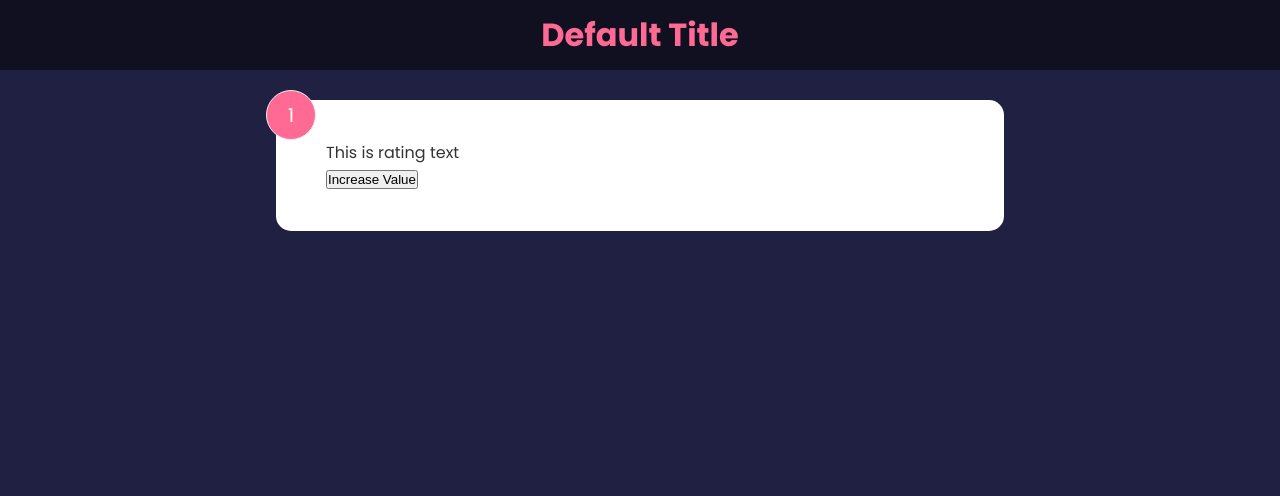
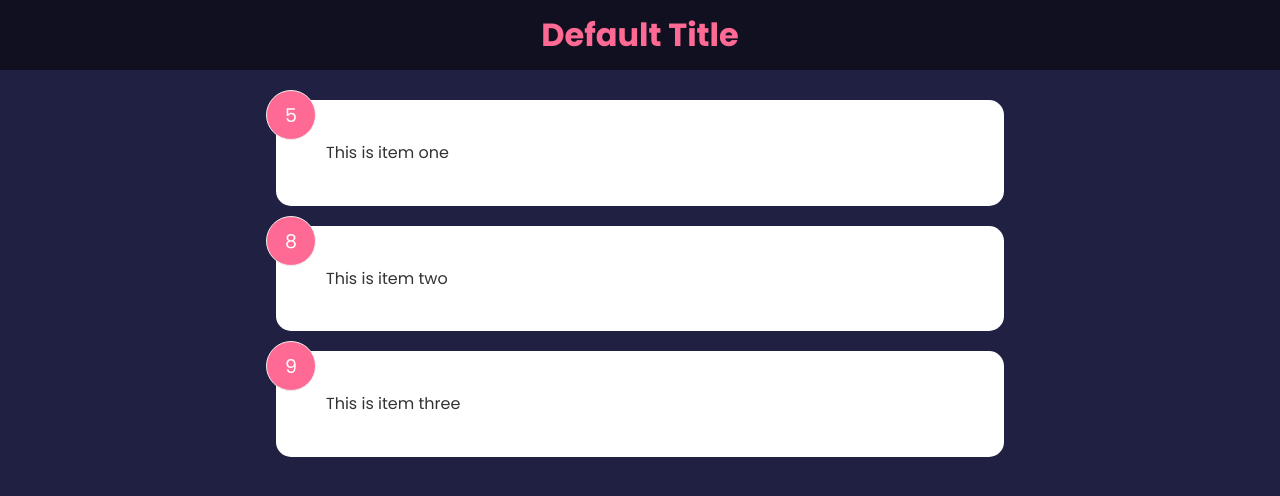
Before and after one commit to jfBiswajit/feedback, a React (Create React App) app: page / in a window 1280 px wide. Shown: the top 496 px of the page. Built offline with nearby package versions, Linux system fonts and the light colour scheme.

Commit message:
Add: S3E4

```diff
--- a/src/App.js
+++ b/src/App.js
@@ -1,12 +1,15 @@
 import Header from './components/Header';
-import FeedbackItem from './components/FeedbackItem';
+import FeedbackList from './components/FeedbackList';
+import Feedbacks from './components/data/Feedbacks';
+import { useState } from 'react';
 
 function App() {
+  const [feedbacks, setFeedback] = useState(Feedbacks);
   return (
     <>
       <Header />
       <div className="container">
-        <FeedbackItem />
+        <FeedbackList feedbacks={feedbacks} />
       </div>
     </>
   );
--- a/src/components/FeedbackItem.jsx
+++ b/src/components/FeedbackItem.jsx
@@ -1,19 +1,11 @@
 import { useState } from 'react';
 
-function FeedbackItem() {
-  const [rating, setRating] = useState(1);
-  const [text, setText] = useState('This is rating text');
-
-  const handelClick = () => {
-    setRating((prev) => ++prev);
-  };
-
+function FeedbackItem({ item }) {
   return (
     <div>
       <div className="card">
-        <div className="num-display"> {rating} </div>
-        <div className="text-display"> {text} </div>
-        <button onClick={handelClick}>Increase Value</button>
+        <div className="num-display"> {item.rating} </div>
+        <div className="text-display"> {item.text} </div>
       </div>
     </div>
   );
--- /dev/null
+++ b/src/components/FeedbackList.jsx
@@ -0,0 +1,17 @@
+import FeedbackItem from "./FeedbackItem";
+
+function FeedbackList({ feedbacks }) {
+  if (!feedbacks || feedbacks.length === 0) {
+    return <p>No feedback yet.</p>;
+  }
+
+  return (
+    <div className="feedback-list">
+      {feedbacks.map((item) => (
+        <FeedbackItem key={item.id} item={item} />
+      ))}
+    </div>
+  );
+}
+
+export default FeedbackList;
--- /dev/null
+++ b/src/components/data/Feedbacks.js
@@ -0,0 +1,20 @@
+const feedbacks = [
+  {
+    id: 1,
+    rating: 5,
+    text: 'This is item one',
+  },
+  {
+    id: 2,
+    rating: 8,
+    text: 'This is item two',
+  },
+  {
+    id: 3,
+    rating: 9,
+    text: 'This is item three',
+  },
+];
+
+
+export default feedbacks;
```
